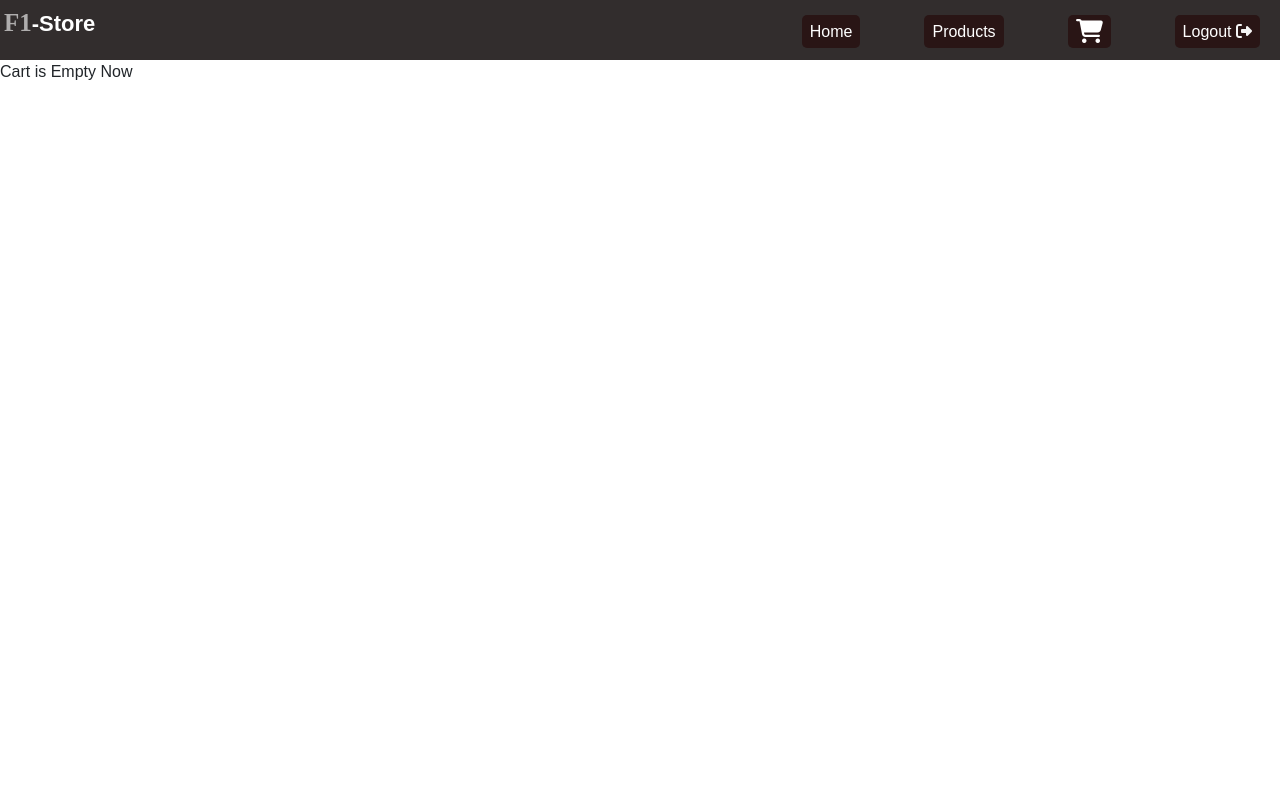
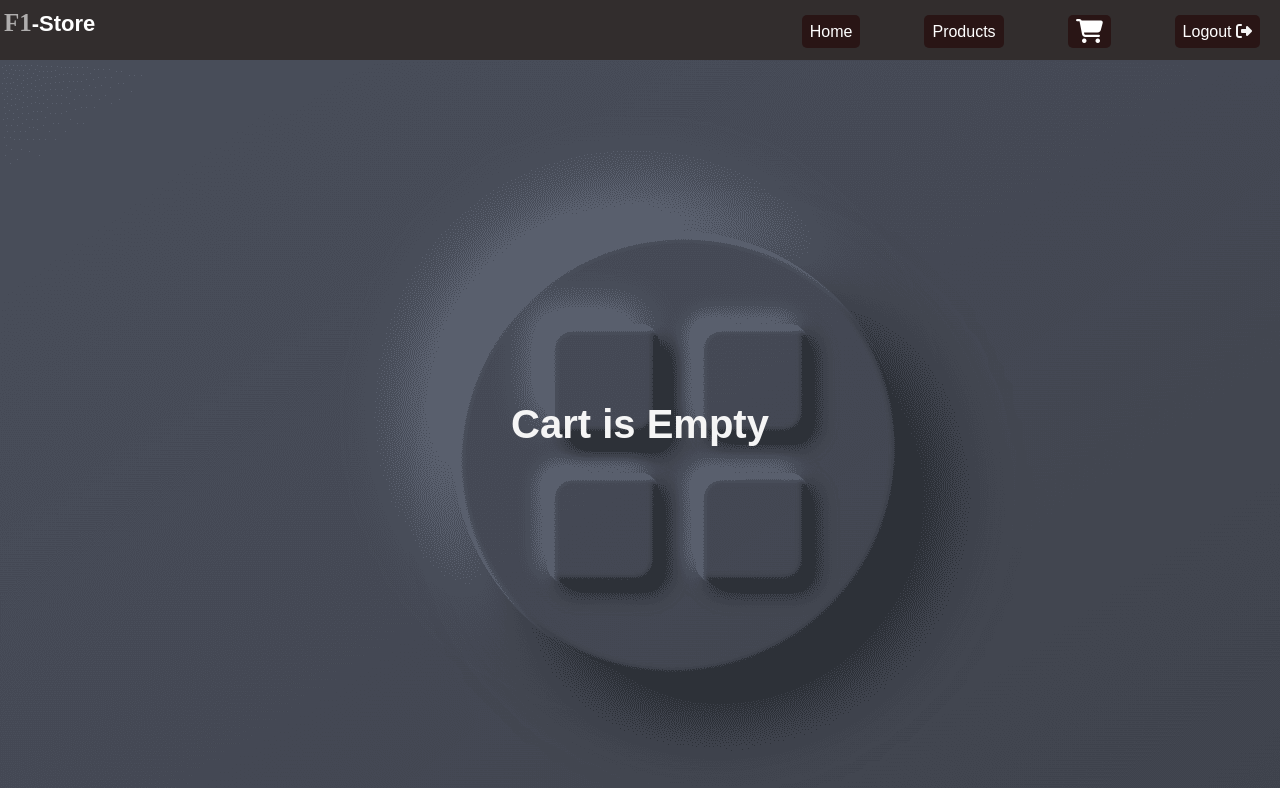
Before and after one commit to TarakaYalakala/F1-store, a React (Vite) app in the folder frontend/: page /cart in a window 1280 px wide. Built offline with nearby package versions, Linux system fonts and the light colour scheme.

Commit message:
second commit dev

```diff
--- a/frontend/src/components/Cart.css
+++ b/frontend/src/components/Cart.css
@@ -16,6 +16,10 @@
     border: 2px solid blue;
     color: rgb(0, 0, 0);
     background-color: white;
+    display: flex;
+    align-items: center;
+    text-decoration: none;
+    justify-content: center;
 }
 
 .btn-remove {
@@ -39,3 +43,20 @@
     font-weight: 550;
     font-size: 22px;
 }
+
+.ctrs-rs {
+    background: url("../components//images/neumorphic-preloader.png");
+    height: 91vh;
+}
+
+.isempty {
+    display: flex;
+    align-items: center;
+    justify-content: center;
+    height: 100%;
+    width: 100%;
+    font-family: sans-serif;
+    font-weight: 750;
+    font-size: 40px;
+    color: whitesmoke;
+}
--- a/frontend/src/components/Cart.jsx
+++ b/frontend/src/components/Cart.jsx
@@ -3,6 +3,10 @@ import Navbar from './Navbar';
 import { useSelector, useDispatch } from 'react-redux';
 import { removeProducts } from './Slice';
 import "./Cart.css";
+import { Link } from 'react-router-dom';
+import empty from "../components/images/neumorphic-preloader.png"
+
+
 
 function Cart() {
   const dispatch = useDispatch();
@@ -26,7 +30,9 @@ function Cart() {
     <div>
       <Navbar/>
       {length ? (
-        <div>Cart is Empty Now</div>
+        <div className="ctrs-rs">
+          <span className='isempty'>Cart is Empty</span>
+        </div>
       ) : (
         CartItems.map((item, id) => (
           <div key={id} className='main-ctr-cs'>
@@ -39,7 +45,7 @@ function Cart() {
                 <p className='price-cart'>Price: {item.Price}₹</p>
               </div>
               <div className="btns-cs" style={{display:"flex",gap:"10px"}}>
-                <button className='btn-cs'>Buy now</button>
+                <Link to="/home" className='btn-cs'>Buy now</Link>
                 <button className='btn-remove' onClick={() => handelRemove(id)}>Remove item</button>
               </div>
             </div>
```
Also changed, not shown: frontend/src/components/Page.jsx (+30 -10 lines), frontend/src/components/images/Emptycart-1.png (added), frontend/src/components/images/neumorphic-preloader.png (added).
